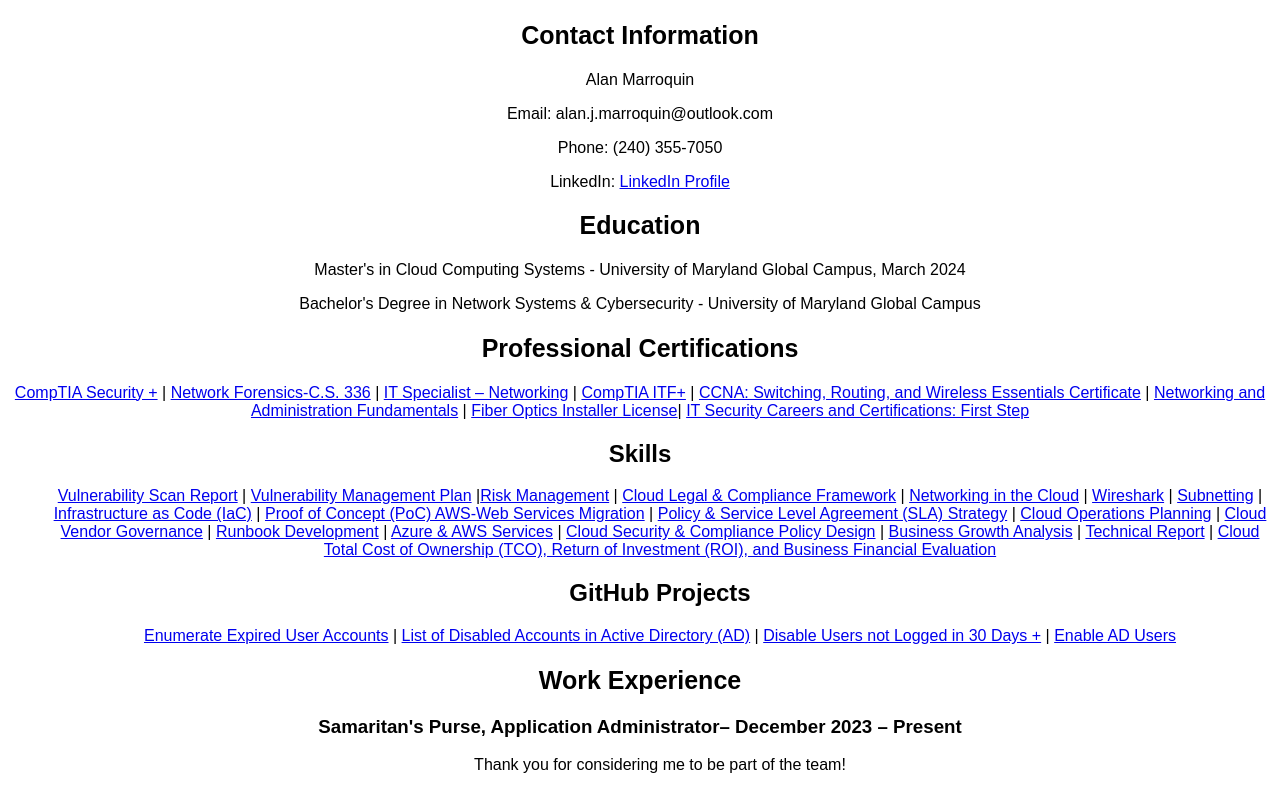
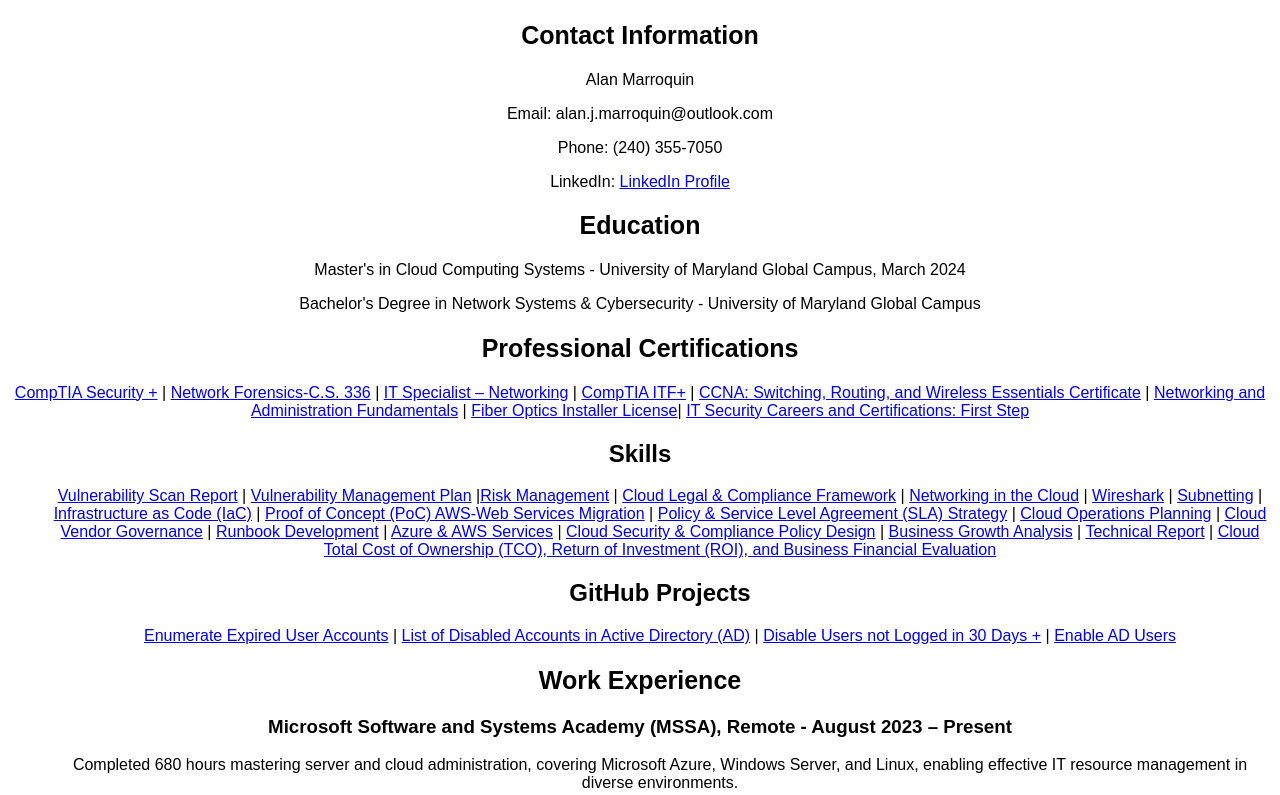
Before and after one commit to ajmh17/my-first-static-web-app, a website: page src/index.html in a window 1280 px wide. Shown: the top 795 px of the page. Drawn offline with Linux system fonts and the light colour scheme.

Commit message:
Update index.html
normal

```diff
--- a/src/index.html
+++ b/src/index.html
@@ -51,10 +51,7 @@
 <div class="resume-section">
 
    <h2>Work Experience</h2>
-  <h3> Samaritan's Purse, Application Administrator– December 2023 – Present</h3>
-    <ul>
-      <p>Thank you for considering me to be part of the team!</li>
-    </ul>
+
 
   <h3>Microsoft Software and Systems Academy (MSSA), Remote - August 2023 – Present</h3>
     <ul>
```
